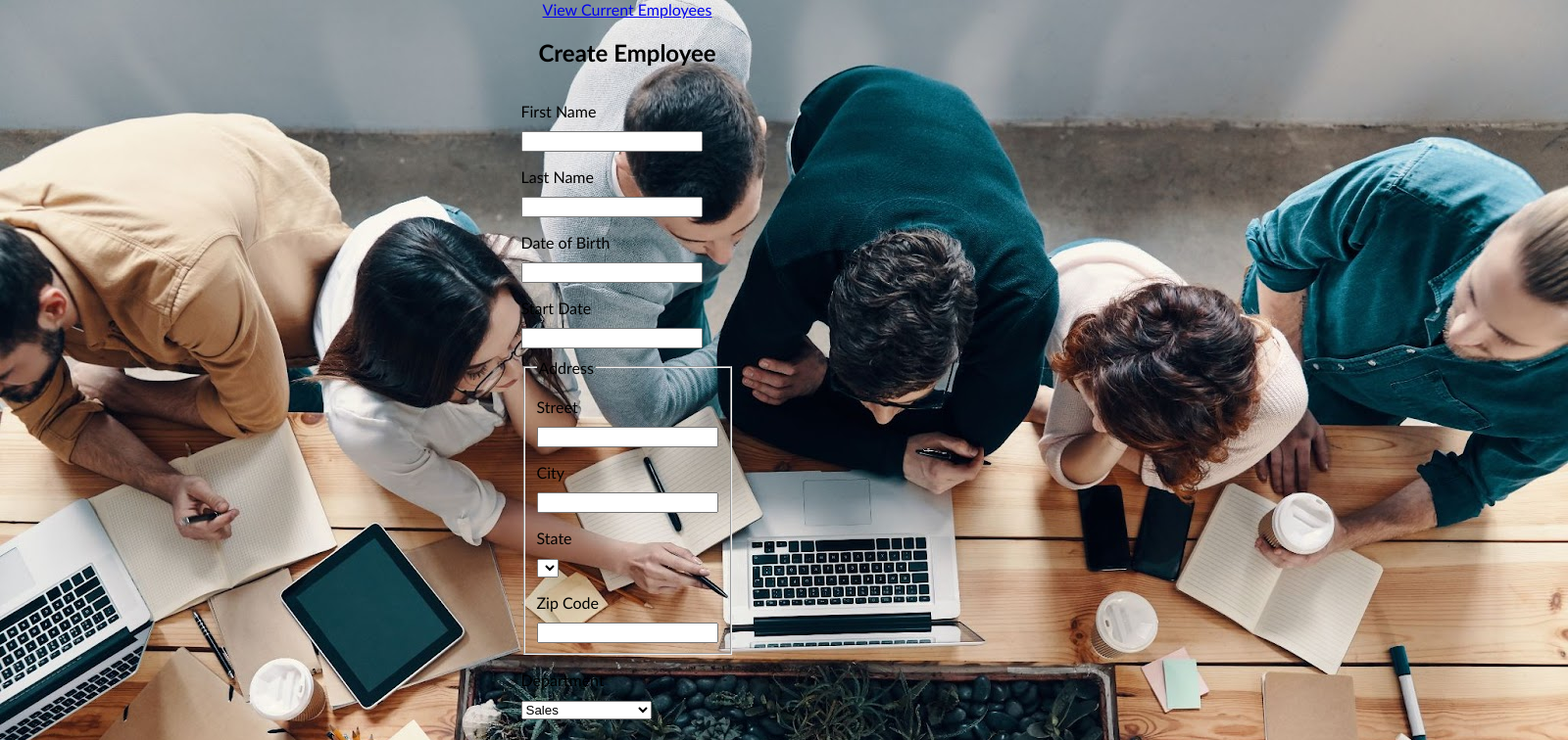
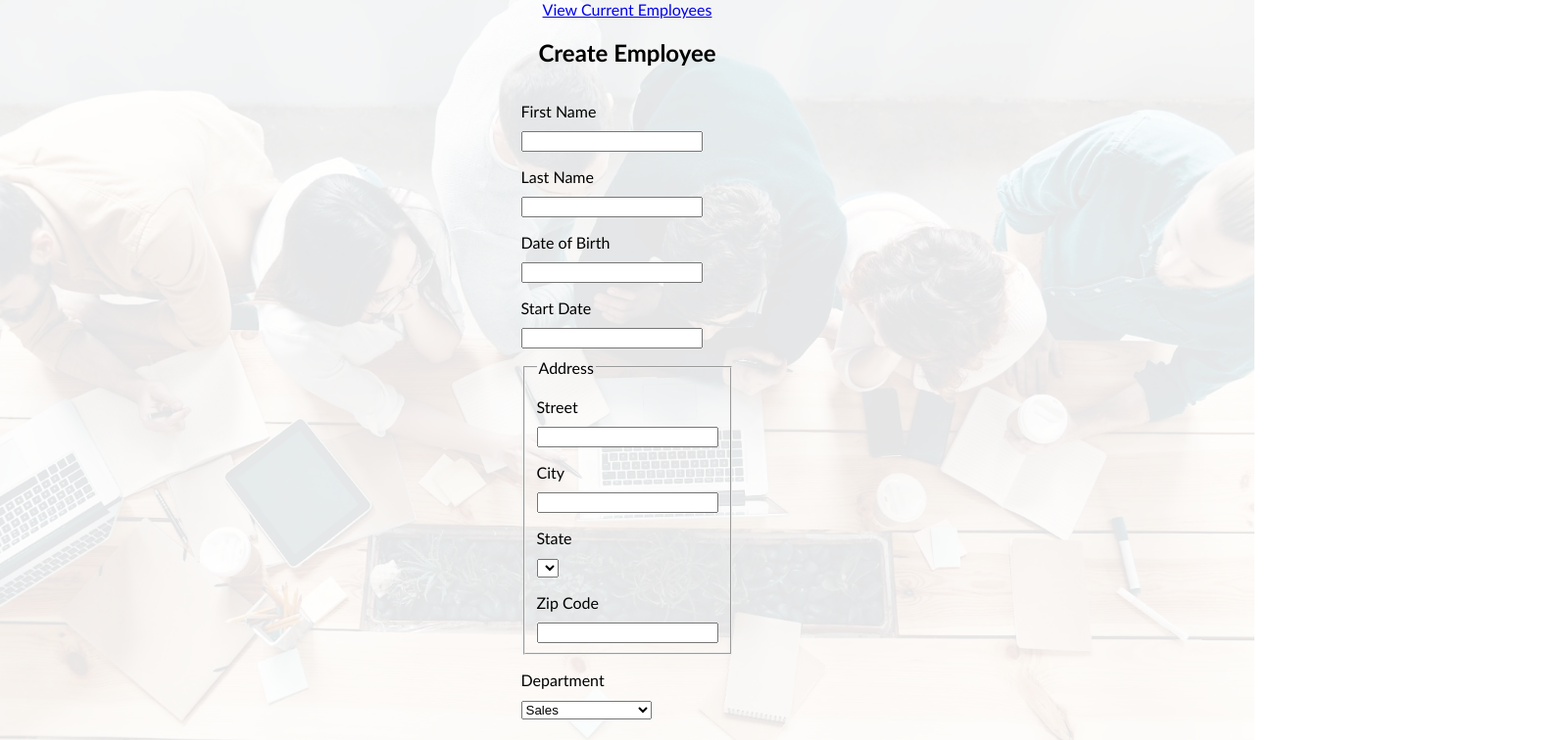
Before and after one commit to mohaali77/P14-JS-React, a React (Create React App) app in the folder hrnet/: page / in a window 1280 px wide. Shown: the top 756 px of the page at 98% size, 1600 px wide, since content can reach past the window. Built offline with nearby package versions, Linux system fonts and the light colour scheme.

Commit message:
Update background.css

```diff
--- a/hrnet/src/components/background.css
+++ b/hrnet/src/components/background.css
@@ -1,5 +1,8 @@
 .background-picture {
+  position: absolute;
+  opacity: 0.1;
+}
+.background-picture img {
   width: 100%;
   height: 100%;
-  position: absolute;
 }/*# sourceMappingURL=background.css.map */
```
